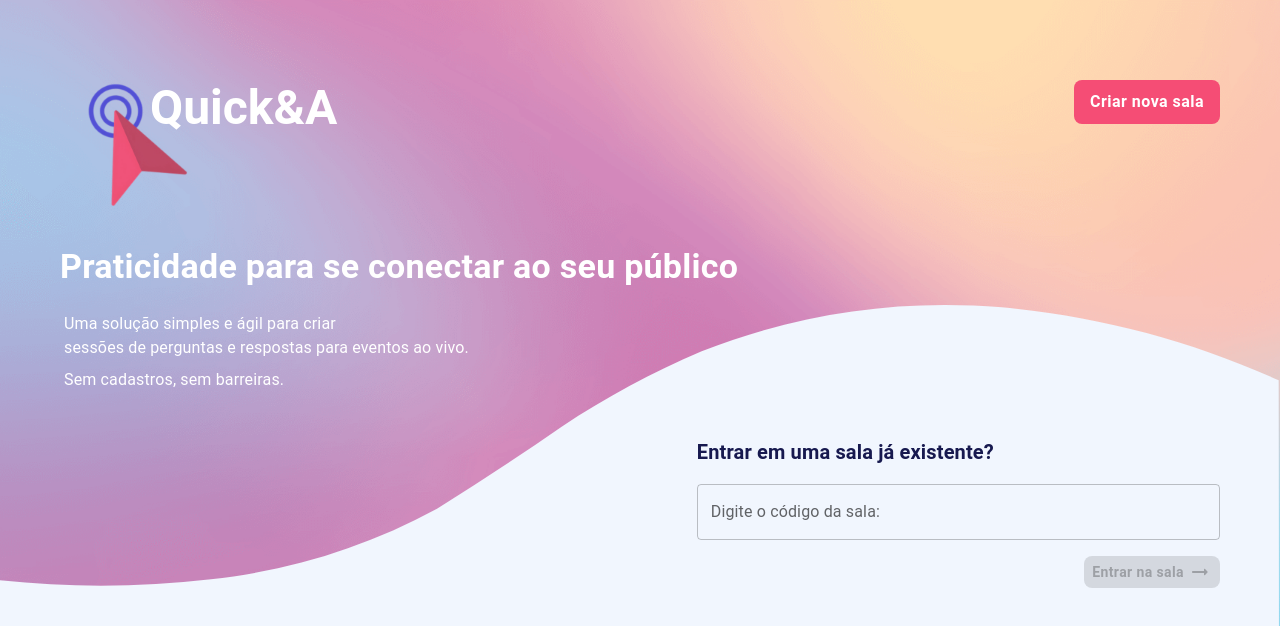
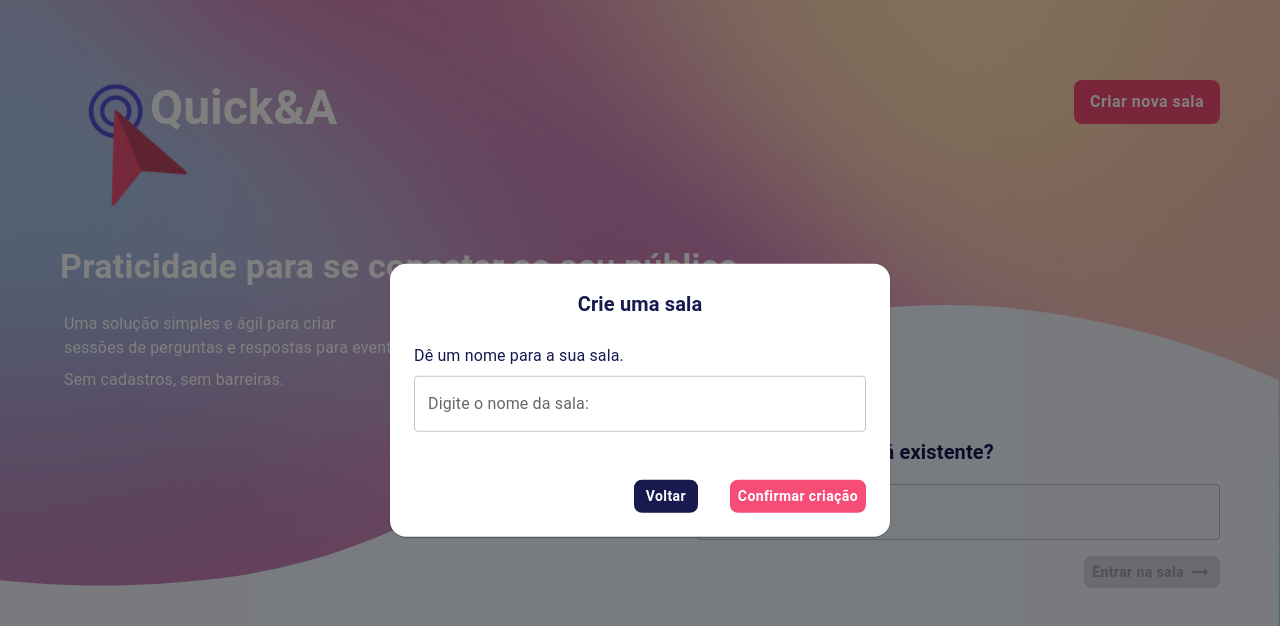
Before and after one commit to lottmarcos/quickna, a Next.js app: page / in a window 1280 px wide. Both pictures are taken after a click on the button "Criar nova sala". Shown: the top 626 px of the page. Built offline with nearby package versions, Linux system fonts and the light colour scheme; no server answers.

Commit message:
feat: creating room modal

```diff
--- a/pages/index.tsx
+++ b/pages/index.tsx
@@ -1,5 +1,6 @@
 import { useState } from 'react';
 
+import { CreateRoomModal } from 'src/frontend/components';
 import { useIsMobileUser, useIsNextLoading } from 'src/frontend/hooks';
 import { HomeMobile, HomeWeb } from 'src/frontend/pages';
 
@@ -7,21 +8,35 @@ const Index = () => {
   const isNextLoading = useIsNextLoading();
   const isMobile = useIsMobileUser();
   const [room, setRoom] = useState('');
+  const [isModalOpen, setIsModalOpen] = useState(false);
 
   const isEnterButtonDisabled = room.length === 0 || isNextLoading;
 
-  return isMobile ? (
+  const onCreateRoom = () => setIsModalOpen(true);
+
+  return (
+    <>
+      {isMobile ? (
         <HomeMobile
           inputValue={room}
+          isEnterButtonDisabled={isEnterButtonDisabled}
           onInputChange={setRoom}
-      isEnterButtonDisabled={isEnterButtonDisabled}
+          onCreateRoom={onCreateRoom}
         />
       ) : (
         <HomeWeb
           inputValue={room}
+          isEnterButtonDisabled={isEnterButtonDisabled}
           onInputChange={setRoom}
-      isEnterButtonDisabled={isEnterButtonDisabled}
+          onCreateRoom={onCreateRoom}
         />
+      )}
+      <CreateRoomModal
+        isOpen={isModalOpen}
+        onClose={() => setIsModalOpen(false)}
+        onConfirm={() => window.alert(`nome da sala: ${room}`)}
+      />
+    </>
   );
 };
 
--- /dev/null
+++ b/src/frontend/components/create-room-modal.tsx
@@ -0,0 +1,84 @@
+import { useState } from 'react';
+
+import { Modal, Paper, TextField, Typography } from '@mui/material';
+import { Stack } from '@mui/system';
+import { MAIN } from 'src/constants/colors';
+
+import { useIsMobileUser } from '../hooks';
+
+import { Button } from './button';
+
+type CreateRoomModalProps = {
+  isOpen: boolean;
+  onClose: () => void;
+  onConfirm: (room: string) => void;
+};
+
+const CreateRoomModal = ({
+  isOpen,
+  onClose,
+  onConfirm,
+}: CreateRoomModalProps) => {
+  const isMobileUser = useIsMobileUser();
+  const [inputValue, setInputValue] = useState('');
+
+  return (
+    <Modal
+      open={isOpen}
+      onClose={onClose}
+      aria-labelledby="create-room-title"
+      aria-describedby="create-room-description"
+    >
+      <Paper
+        sx={{
+          position: 'absolute',
+          top: '50%',
+          left: '50%',
+          transform: 'translate(-50%, -50%)',
+          width: isMobileUser ? 300 : 500,
+          padding: 3,
+          borderRadius: 4,
+        }}
+      >
+        <Typography
+          variant="h6"
+          fontWeight={600}
+          width="100%"
+          textAlign="center"
+          color={MAIN.BLUE}
+        >
+          Crie uma sala
+        </Typography>
+        <Stack spacing={1} paddingY={3}>
+          <Typography color={MAIN.BLUE}>Dê um nome para a sua sala.</Typography>
+          <TextField
+            variant="outlined"
+            // eslint-disable-next-line @typescript-eslint/ban-ts-comment
+            // @ts-expect-error
+            color="none"
+            label="Digite o nome da sala:"
+            value={inputValue}
+            onChange={(e) => {
+              setInputValue(e.target.value);
+            }}
+          />
+        </Stack>
+        <Stack
+          direction="row"
+          spacing={4}
+          marginTop={3}
+          justifyContent="flex-end"
+        >
+          <Button onClick={onClose} title="Voltar" variant="blue" />
+          <Button
+            onClick={() => onConfirm(inputValue)}
+            title="Confirmar criação"
+            variant="pink"
+          />
+        </Stack>
+      </Paper>
+    </Modal>
+  );
+};
+
+export { CreateRoomModal };
--- a/src/frontend/components/index.ts
+++ b/src/frontend/components/index.ts
@@ -1,4 +1,5 @@
 import { Button } from './button';
+import { CreateRoomModal } from './create-room-modal';
 import { Loading } from './loading';
 
-export { Loading, Button };
+export { Loading, Button, CreateRoomModal };
```
Lines whose indentation alone changed are shown as unchanged.
